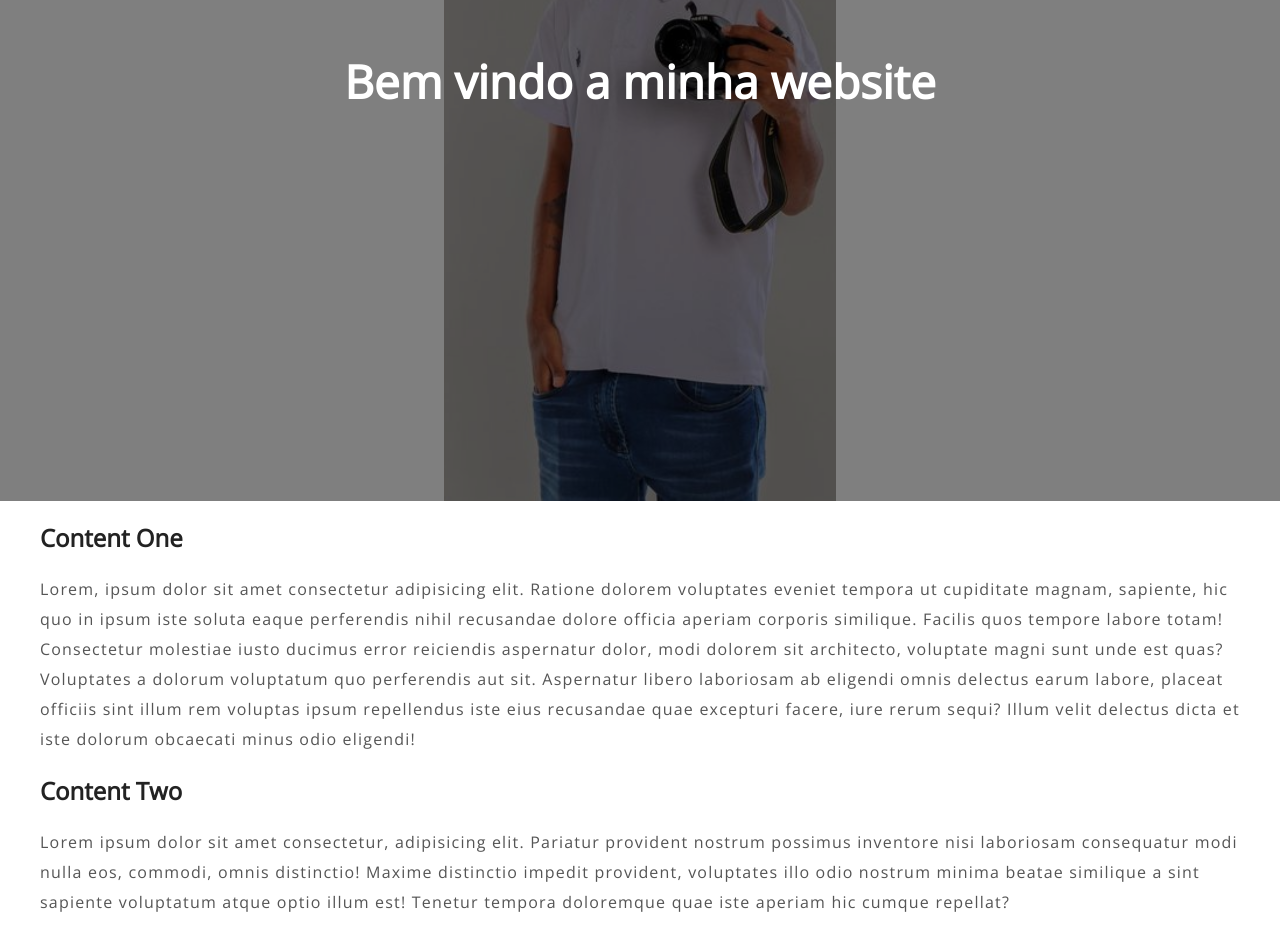
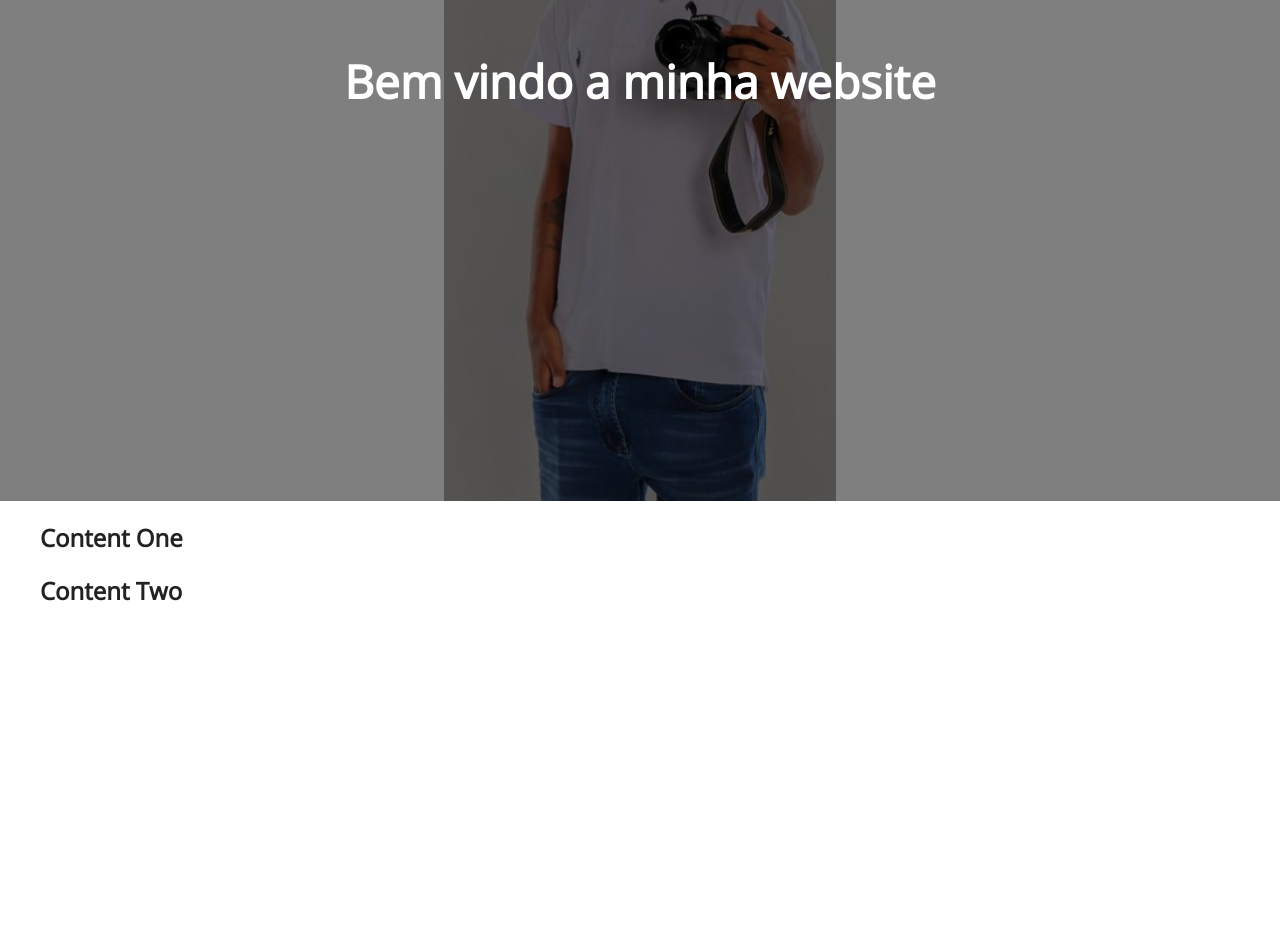
Before and after one commit to tecnolweb/social-link, a plain HTML site: page website.html in a window 1280 px wide. Shown: the part 299-1250 px from the top of the page. After the commit the page ends 976 px from the top, so only its background shows below. Drawn offline with nearby package versions, Linux system fonts and the light colour scheme.

Commit message:
Atualizar o website.html

```diff
--- a/website.html
+++ b/website.html
@@ -27,10 +27,10 @@
 
      <section class="container content">
        <h2>Content One</h2>
-       <p>Lorem, ipsum dolor sit amet consectetur adipisicing elit. Ratione dolorem voluptates eveniet tempora ut cupiditate magnam, sapiente, hic quo in ipsum iste soluta eaque perferendis nihil recusandae dolore officia aperiam corporis similique. Facilis quos tempore labore totam! Consectetur molestiae iusto ducimus error reiciendis aspernatur dolor, modi dolorem sit architecto, voluptate magni sunt unde est quas? Voluptates a dolorum voluptatum quo perferendis aut sit. Aspernatur libero laboriosam ab eligendi omnis delectus earum labore, placeat officiis sint illum rem voluptas ipsum repellendus iste eius recusandae quae excepturi facere, iure rerum sequi? Illum velit delectus dicta et iste dolorum obcaecati minus odio eligendi!</p>
+       <p></p>
 
        <h3>Content Two</h3>
-       <p>Lorem ipsum dolor sit amet consectetur, adipisicing elit. Pariatur provident nostrum possimus inventore nisi laboriosam consequatur modi nulla eos, commodi, omnis distinctio! Maxime distinctio impedit provident, voluptates illo odio nostrum minima beatae similique a sint sapiente voluptatum atque optio illum est! Tenetur tempora doloremque quae iste aperiam hic cumque repellat?</p>
+       <p></p>
      </section>
 
      <script src="website.js"></script>
```
